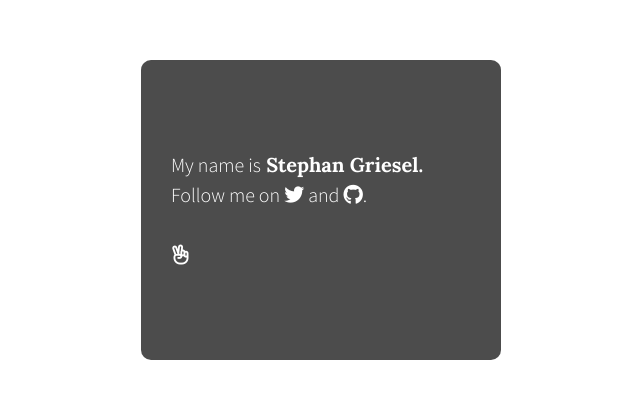
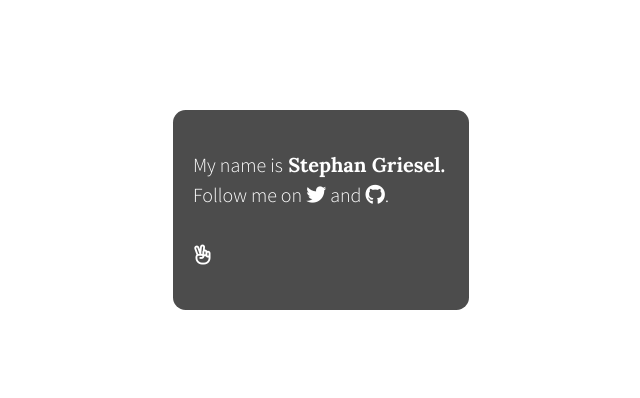
Before and after one commit to stephangriesel/stephangrieselcom, a plain HTML site: page index.html in a window 1280 px wide. Shown: the part 190-588 px from the top of the page, without its empty margins (319-959 px from the left). Drawn offline with nearby package versions, Linux system fonts and the light colour scheme.

Commit message:
Clean up css and add more flexbox

```diff
--- a/css/main.css
+++ b/css/main.css
@@ -112,51 +112,56 @@ ul {
 	padding:10%;
 }
 
-/* unvisited link */
 a:link {
     color:#FFFFFF;
 }
 
-/* visited link */
 a:visited {
     color:#FFFFFF;
 }
 
-/* mouse over link */
 a:hover {
     color: #e4e4e4;
 }
 
-/* selected link */
 a:active {
     color: #000000;
 }
 
 .wrapper {
+	align-content:center;
     align-items:center;
     display:flex;
+    flex-wrap: wrap;
+    height: 100%;
     justify-content:center;
-    margin: 0;
-    height: 100%;
     width: 100%;
 }
 #content {
-    align-items:center;
-    background: #222;
-    background:rgba(0,0,0,0.7);
-    color: #fff;
-    display:flex;
-    font-family: 'Source Sans Pro', sans-serif;
-    font-weight: 300;
-    font-size: 1.25em;
-    justify-content:center;
-    line-height: 1.5em;
-    border-radius: 10px;
-    padding: 0px 30px;
-    width: 300px;
-    height: 300px;
+   -webkit-align-items:center;
+   align-items: center;
+   background: #222222;
+   background:rgba(0,0,0,0.7);
+   border-radius:0.625em;
+   color:#FFFFFF;
+   display:flex;
+   display: -webkit-flex;
+   -webkit-flex-direction:row;
+   flex-direction:row;
+   font-family: 'Source Sans Pro', sans-serif;
+   font-size:1.25em;
+   font-weight:300;
+   height:20%;
+   -webkit-justify-content: center;
+   justify-content:center;
+   line-height:1.5em;
+   padding:1em;
+   width:20%;
 }
-#content p span {font-family: 'Lora', sans-serif;}
+
+#content p span {
+	font-family: 'Lora', sans-serif;
+}
 
 
 
```
Also changed, not shown: index.html (+9 -0 lines).
